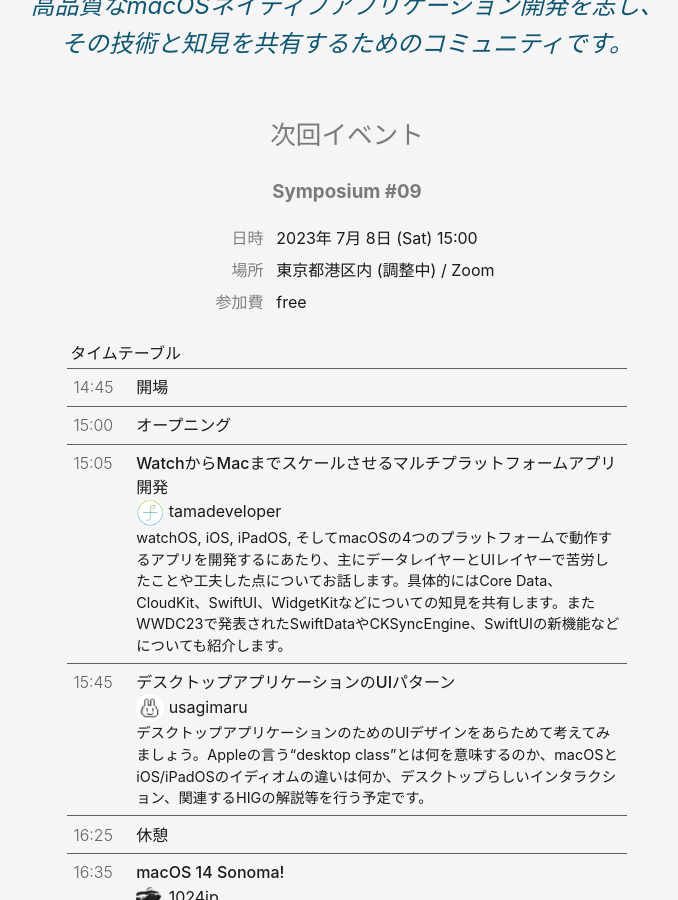
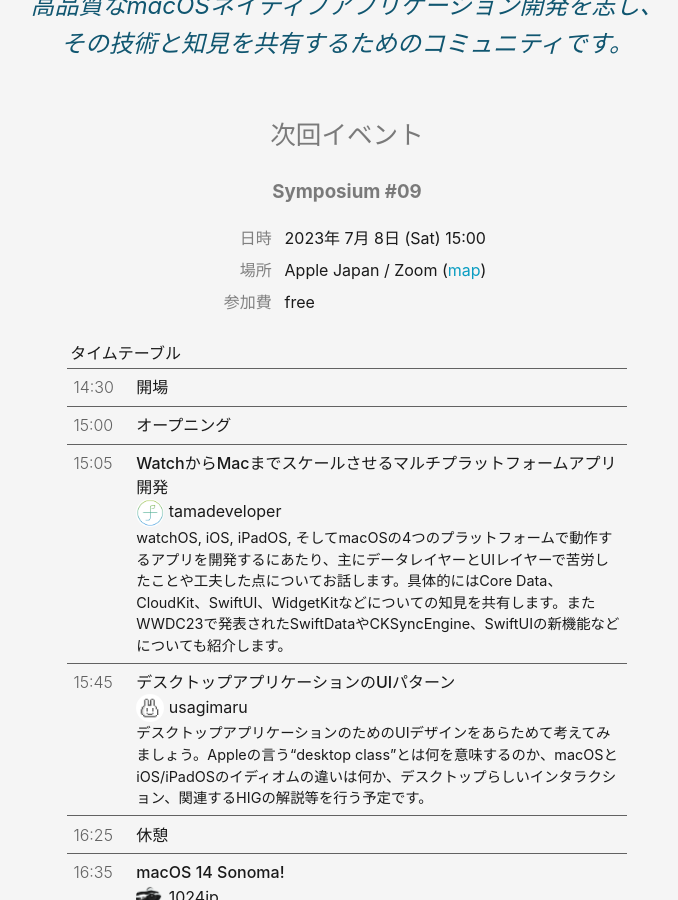
Before and after one commit to macOS-native/macos-native.github.io, a Jekyll site: the page built from index.md, in a window 1280 px wide and 900 px high, scrolled down 498 px. Shown: the whole window, without its empty margins (293-971 px from the left). Built offline with Jekyll 4.4.1, drawn with Linux system fonts in a browser that asks for light colours.

Commit message:
Update event location

```diff
--- a/_data/events.yml
+++ b/_data/events.yml
@@ -1,11 +1,13 @@
 - title: "Symposium #09"
   date: 2023-07-08 15:00:00+09:00
   location:
-    name: 東京都港区内 (調整中) / Zoom
+    name: Apple Japan / Zoom
+    address: 東京都港区六本木6-10-1 六本木ヒルズ森タワー
+    map: https://maps.apple.com/?address=6-10-1%20Roppongi,%20Minato,%20Tokyo,%20Japan%20106-0032&auid=4332199426080983867&ll=35.660305,139.729490&lsp=9902&q=Apple%20Japan%20Inc.
   fee: "free"
   entry_url: https://macos-native.connpass.com/event/286455/
   timetable:
-    - time: "14:45"
+    - time: "14:30"
       title: "開場"
     - time: "15:00"
       title: "オープニング"
```
